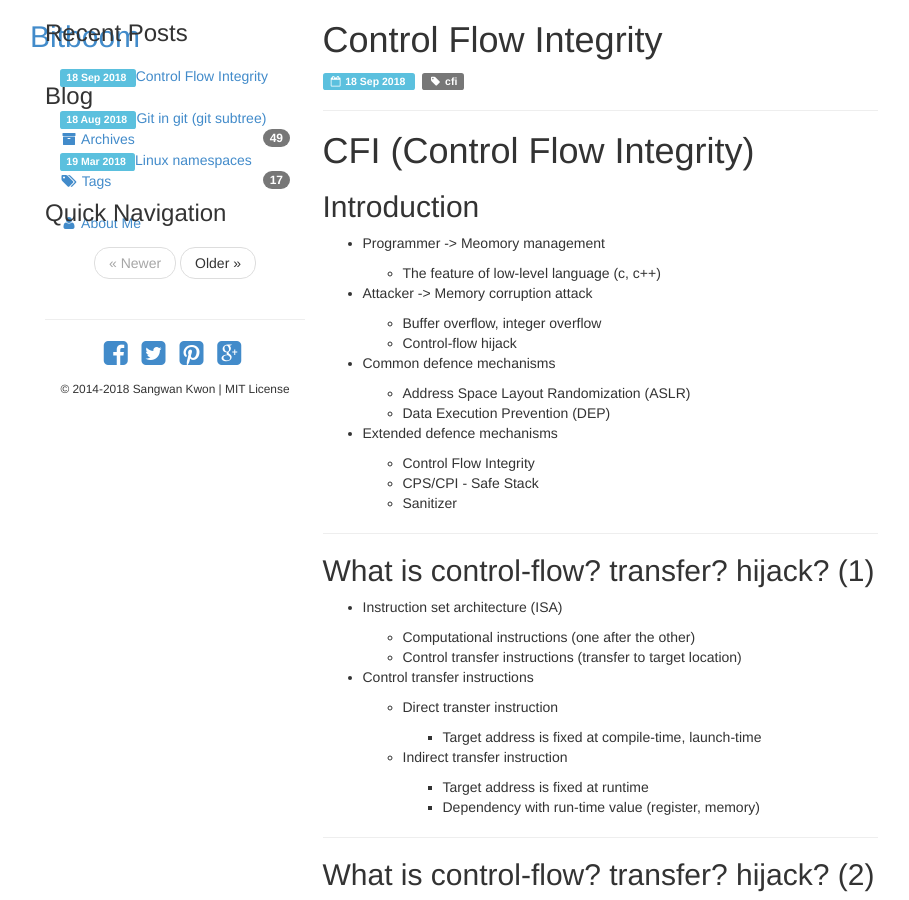
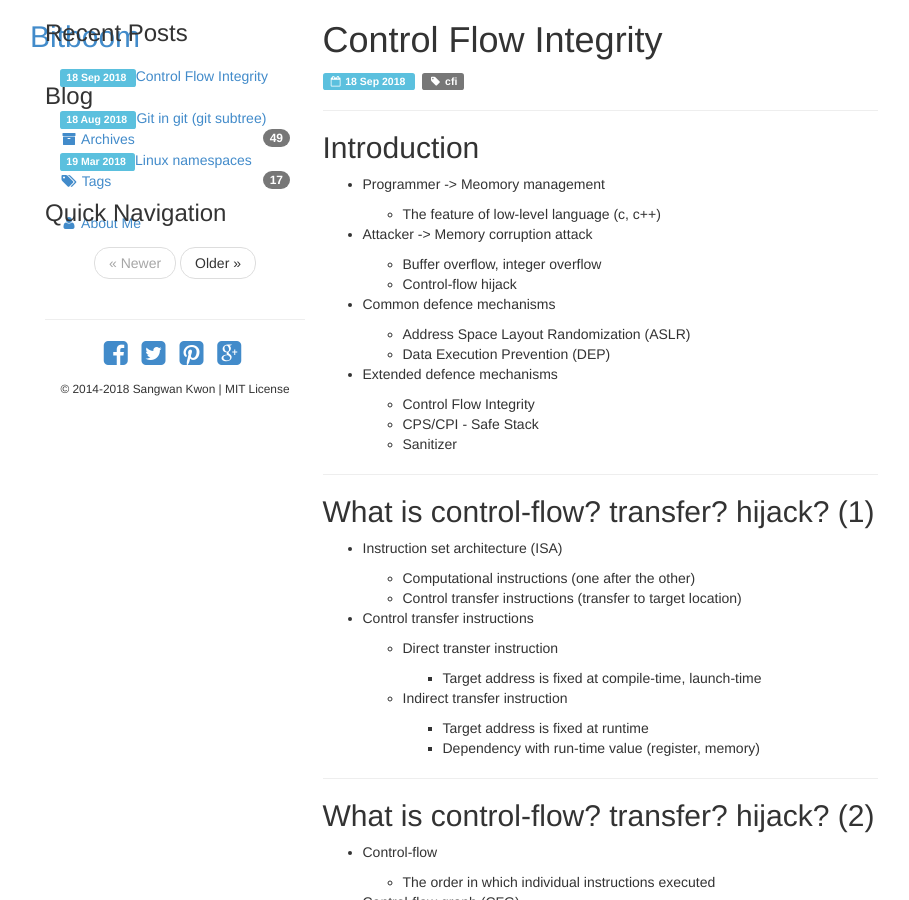
Before and after one commit to bitboom/bitboom.github.io, a Jekyll site: the page built from _posts/2018-09-18-control-flow-integrity.md, in a window 1280 px wide and 900 px high. Shown: the whole window, without its empty margins (40-949 px from the left). Built offline with Jekyll 4.4.1, drawn with Linux system fonts in a browser that asks for light colours.

Commit message:
Update 2018-09-18-control-flow-integrity.md

```diff
--- a/_posts/2018-09-18-control-flow-integrity.md
+++ b/_posts/2018-09-18-control-flow-integrity.md
@@ -3,8 +3,6 @@ layout: post
 title:  Control Flow Integrity
 tags: [cfi]
 ---
-
-# CFI (Control Flow Integrity)
 
 ## Introduction
 - Programmer -> Meomory management
```
